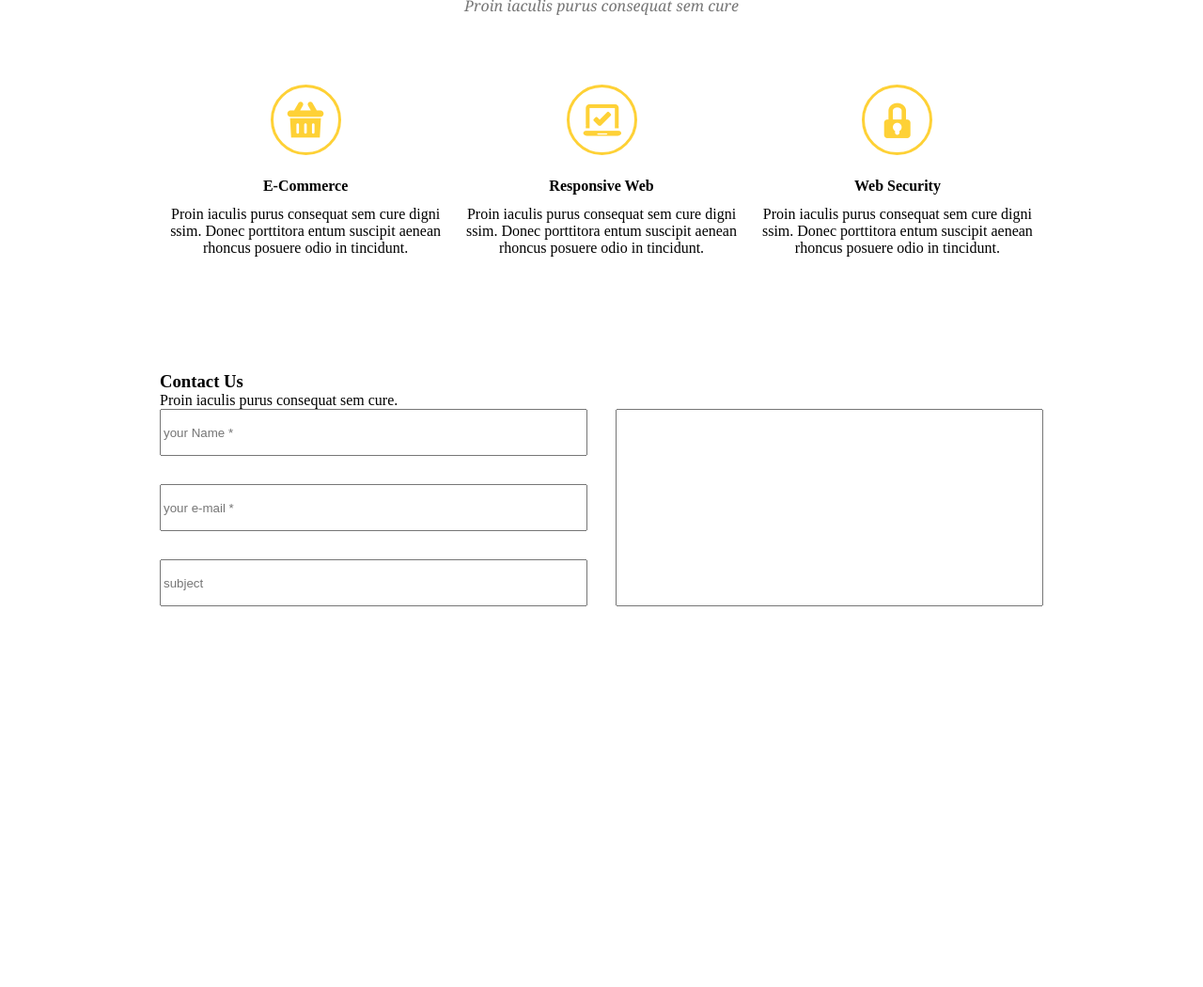
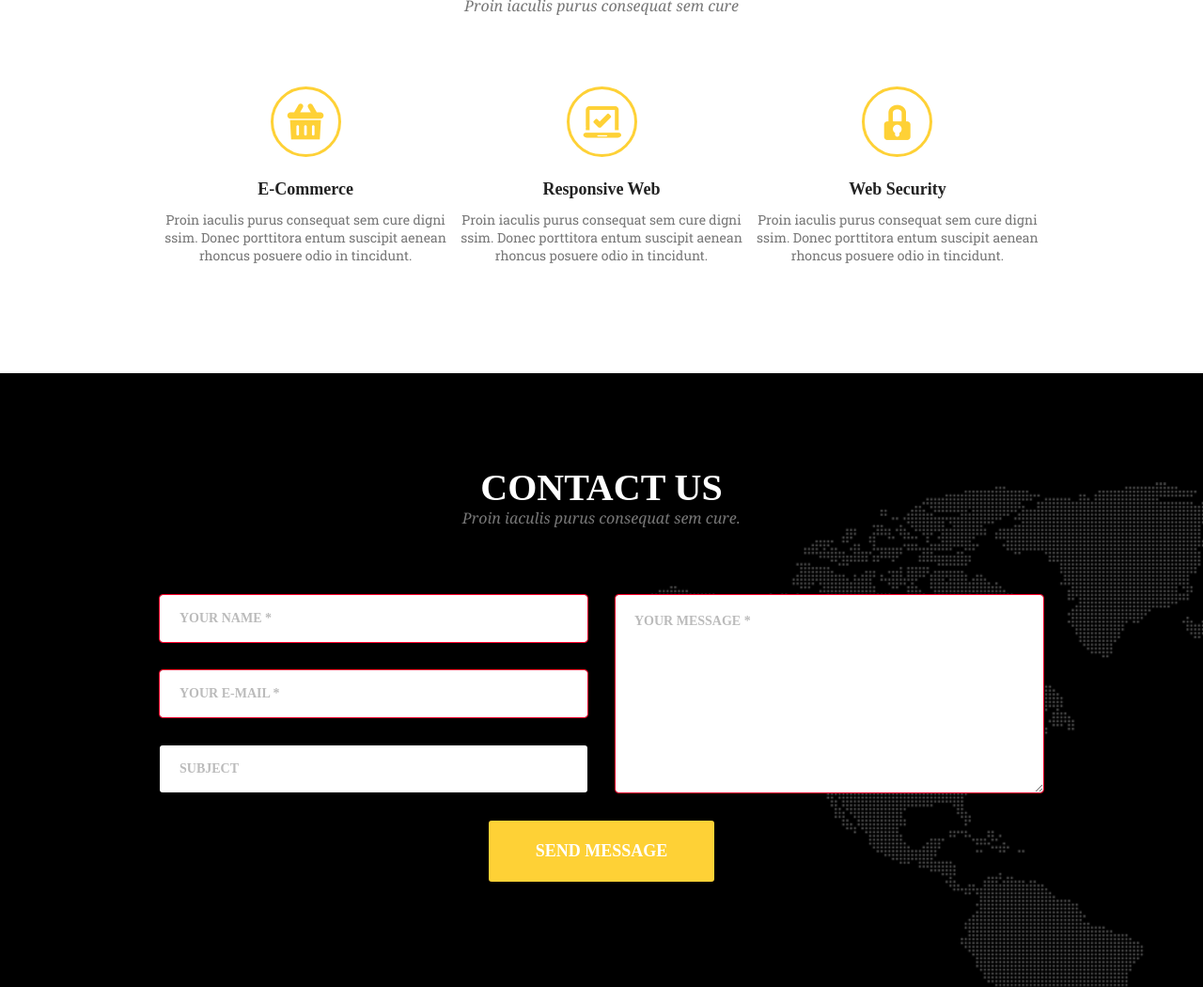
Before and after one commit to YuluaOkrushko/goit-fe-course, a plain HTML site: page module-07/index.html in a window 1280 px wide. Shown: the part 228-1278 px from the top of the page at 94% size. Before the commit the page ends 873 px from the top, so only its background shows below. Drawn offline with Linux system fonts and the light colour scheme.

Commit message:
homework-07

```diff
--- a/module-07/index.html
+++ b/module-07/index.html
@@ -27,10 +27,9 @@
         <main>
             <!-- Services -->
             <section class="title">
-                <h3 class="main-title">Services</h3>
+                <h2 class="main-title">Services</h2>
                 <p class="title-item">Proin iaculis purus consequat sem cure</p>
-            </section>
-            <section class="content-section">
+                <div class="content-section">
                     <article class="content">
                         <div class="content-image ecommerce-icon"></div>
                         <div class="subtitle">
@@ -58,23 +57,25 @@
                             </p>
                         </div>
                     </article>
+                </div>
             </section>
         </main>
     </div>
     <!-- Contact Us -->
     <footer class="footer-container">
         <div class="wrapper">
-            <div>
-                <h3 class="footer-title">Contact Us</h3>
-                <p class="footer-subtitle">Proin iaculis purus consequat sem cure.</p>
+            <div class="contact-us-title">
+                <h2 class=" main-title footer-title">Contact Us</h2>
+                <p class="title-item footer-subtitle">Proin iaculis purus consequat sem cure.</p>
             </div>
             <form class="contact-us-form" action="#">
                 <div class="input-text-flex">
-                    <input class="input-text" type="text" name="" placeholder="your Name *" />
-                    <input class="input-text" type="text" name="" placeholder="your e-mail *" />
-                    <input class="input-text" type="text" name="" placeholder="subject" />
+                    <input required class="input-text" type="text" name="name" placeholder="your Name *" />
+                    <input required class="input-text" type="email" name="e-mail" placeholder="your e-mail *" />
+                    <input class="input-text" type="text" name="subject" placeholder="subject" />
                 </div>
-                <input class="input-textarea" type="textarea">
+                <textarea required class="input-text input-textarea" name="message" id="" cols="30" rows="10" placeholder="Your message *"></textarea>
+                <input type="submit" class="input-submit" value="Send Message">
             </form>
         </div>
     </footer>
--- a/module-07/style.css
+++ b/module-07/style.css
@@ -40,8 +40,6 @@ body {
         width: 940px;
         margin: 0 auto;
     }
-
-
     /* header */
 
     .head {
@@ -87,15 +85,12 @@ body {
     .menu-list:hover {
         color: #fed136;
     }
-
-
     /* Services */
 
     .title {
         margin: 0;
         padding: 0;
         text-align: center;
-    padding-bottom: 74px;
     }
 
     .main-title {
@@ -119,7 +114,8 @@ body {
     .content-section {
         display: flex;
         justify-content: space-between;
-    padding-bottom: 122px;
+        padding-bottom: 116px;
+        padding-top: 76px;
     }
 
     .content {
@@ -142,12 +138,20 @@ body {
     }
 
     .content-title {
+        padding-bottom: 12px;
         margin: 0;
-    padding-bottom: 12px;
+        font-family: 'Montserrat';
+        font-weight: 700;
+        font-size: 18px;
+        color: #222222;
     }
 
     .content-text {
         margin: 0;
+        font-family: 'Roboto Slab';
+        font-weight: 400;
+        font-size: 14px;
+        color: #777777;
     }
 
     .ecommerce-icon {
@@ -161,21 +165,29 @@ body {
     .web-security-icon {
         background-image: url("img/icon3.png");
     }
-
-
     /* Contact Us */
 
-.footer-title {
-    margin: 0;
+    .contact-us-title {
+        padding: 98px 0 72px 0;
     }
 
-.footer-subtitle {
-    margin: 0;
+    .footer-container {
+        text-align: center;
+        background-color: #000000;
+        background-image: url(img/Map\ Image.png);
+        background-repeat: no-repeat;
+        background-position: bottom;
+        background-position-x: right;
+    }
+
+    .footer-title {
+        color: #ffffff;
     }
 
     .contact-us-form {
         display: flex;
         justify-content: space-between;
+        flex-wrap: wrap;
     }
 
     .input-text-flex {
@@ -185,11 +197,50 @@ body {
     }
 
     .input-text {
+        padding-left: 20px;
         width: 455px;
         height: 50px;
+        font-family: 'Montserrat';
+        font-weight: 700;
+        font-size: 14px;
+        border-radius: 3px;
+        border: 1px solid transparent;
+    }
+
+    .input-text::placeholder {
+        color: #bbbbbb;
+        text-transform: uppercase;
+    }
+
+    .input-text[required]:invalid {
+        outline: 1px solid #ff002a;
+    }
+
+    .input-text[required]:valid {
+        outline: 1px solid #5ed219;
     }
 
     .input-textarea {
         width: 455px;
         height: 210px;
+        padding-top: 20px;
+        border-radius: 3px;
+        border: none;
     }
+
+    .input-submit {
+        padding: 0;
+        margin: 30px auto 112px;
+        width: 240px;
+        height: 65px;
+        background-color: #fed136;
+        outline: none;
+        border: none;
+        border-radius: 3px;
+        font-family: 'Montserrat';
+        font-weight: 700;
+        font-size: 18px;
+        color: #ffffff;
+        text-transform: uppercase;
+        cursor: pointer;
+    }
```
Also changed, not shown: module-07/img/Map Image.png (added). Lines whose indentation alone changed are shown as unchanged.
